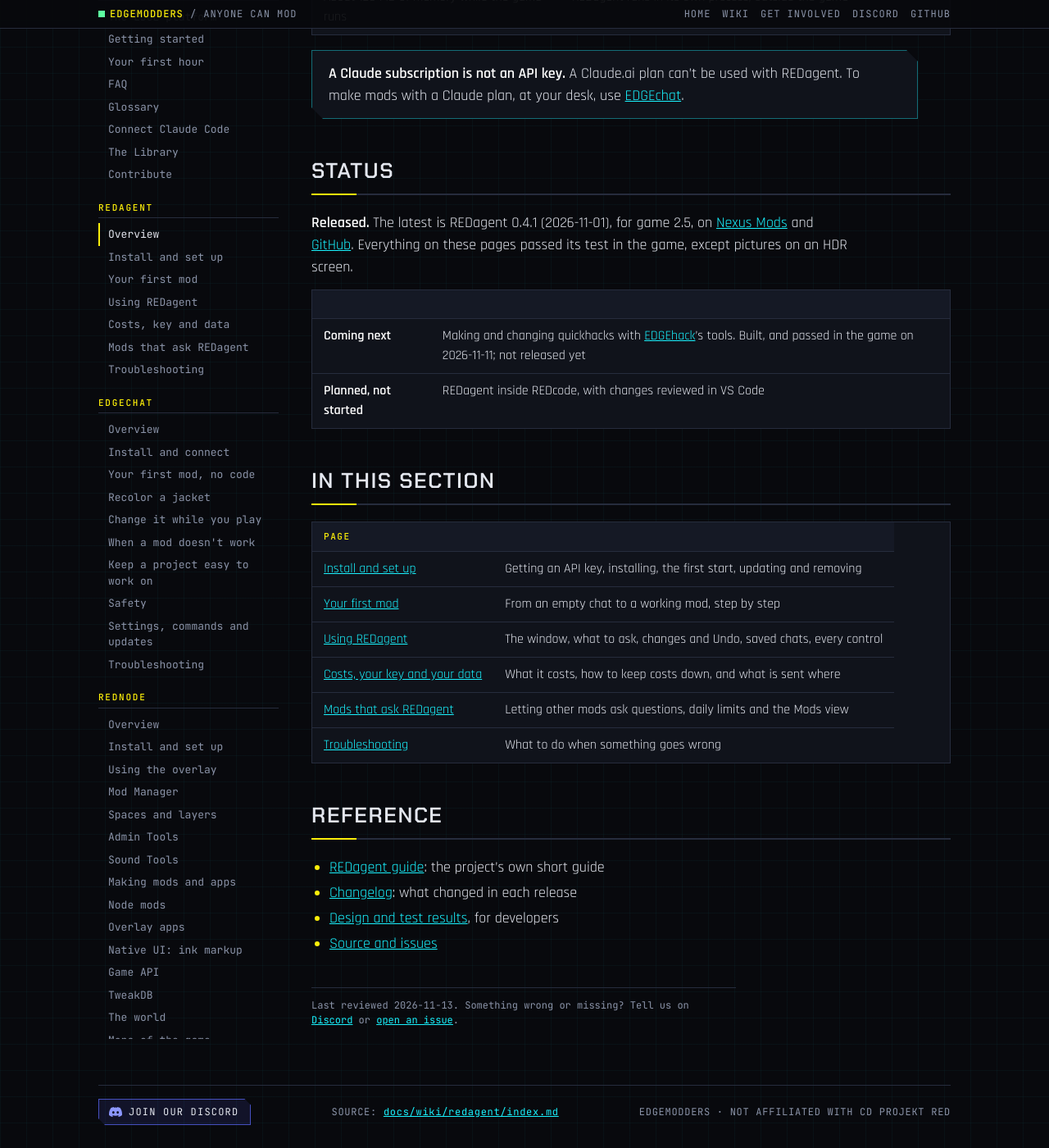
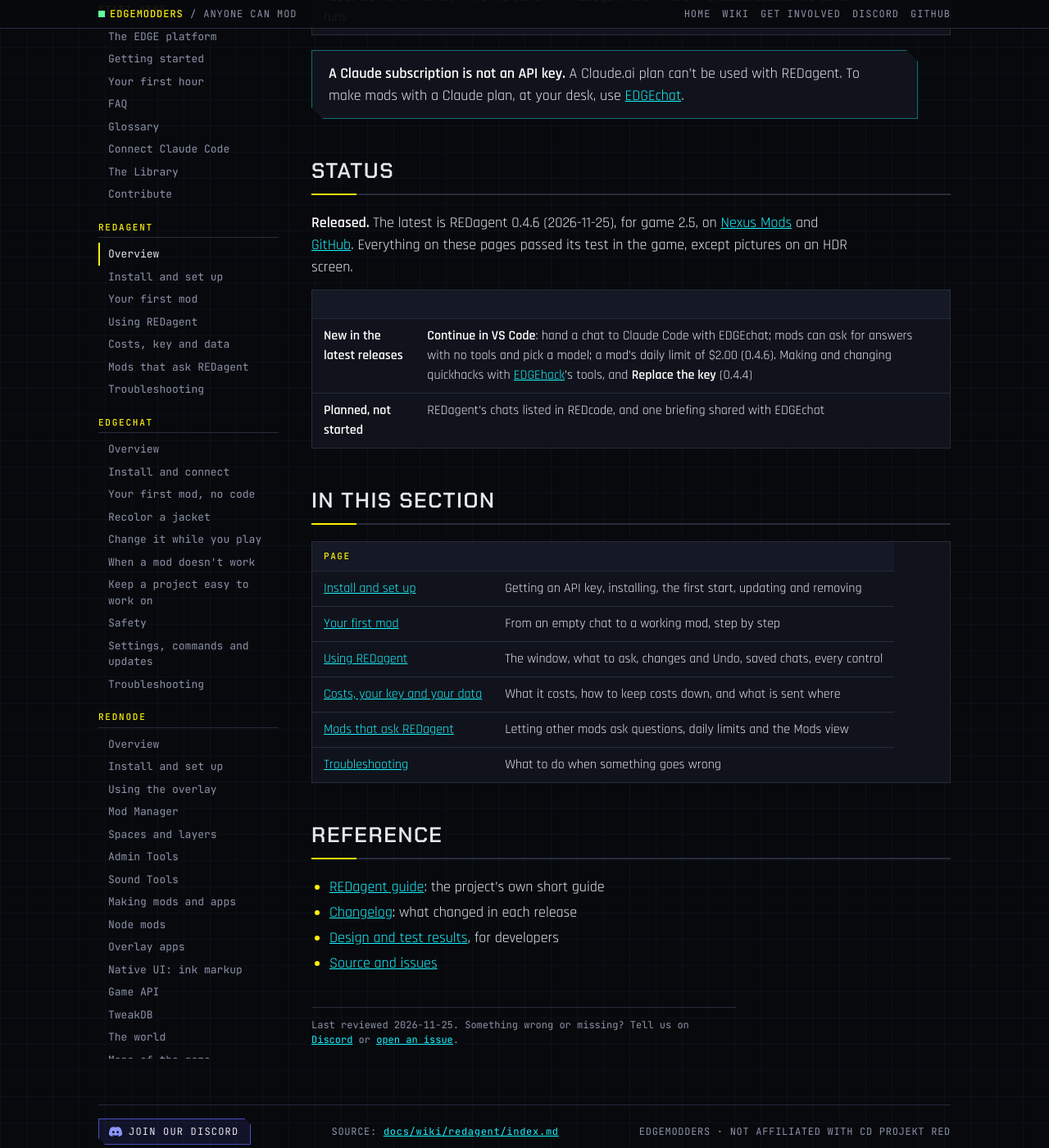
Before and after one commit to Edgemodders/EDGEweb, a Jekyll site: the page built from docs/wiki/redagent/index.md, in a window 1280 px wide and 1400 px high, scrolled down 2951 px. Shown: the whole window at 82% size. Built offline with Jekyll 4.4.1, drawn with Linux system fonts in a browser that asks for light colours.

Commit message:
Wiki: REDagent 0.4.6 (Continue in VS Code, mods' model and no tools, the $2.00 limit); dashboard
Co-Authored-By: Claude Opus 5.5 <noreply@anthropic.com>

```diff
--- a/docs/wiki/redagent/index.md
+++ b/docs/wiki/redagent/index.md
@@ -4,7 +4,7 @@ nav_title: Overview
 section: REDagent
 order: 0
 description: "REDagent, the modding agent inside Cyberpunk 2077, powered by Claude. What it does, what it can make, what it needs, and where to start."
-reviewed: 2026-11-13
+reviewed: 2026-11-25
 ---
 
 # RED<span class="y">agent</span>
@@ -62,12 +62,12 @@ One exception to know about: tools that other EDGE software gives it can change
 
 ## Status
 
-**Released.** The latest is REDagent 0.4.1 (2026-11-01), for game 2.5, on [Nexus Mods](https://www.nexusmods.com/cyberpunk2077/mods/35670) and [GitHub](https://github.com/Edgemodders/REDagent/releases). Everything on these pages passed its test in the game, except pictures on an HDR screen.
+**Released.** The latest is REDagent 0.4.6 (2026-11-25), for game 2.5, on [Nexus Mods](https://www.nexusmods.com/cyberpunk2077/mods/35670) and [GitHub](https://github.com/Edgemodders/REDagent/releases). Everything on these pages passed its test in the game, except pictures on an HDR screen.
 
 | | |
 |---|---|
-| **Coming next** | Making and changing quickhacks with [EDGEhack](../edgehack/)'s tools. Built, and passed in the game on 2026-11-11; not released yet |
-| **Planned, not started** | REDagent inside REDcode, with changes reviewed in VS Code |
+| **New in the latest releases** | **Continue in VS Code**: hand a chat to Claude Code with EDGEchat; mods can ask for answers with no tools and pick a model; a mod's daily limit of $2.00 (0.4.6). Making and changing quickhacks with [EDGEhack](../edgehack/)'s tools, and **Replace the key** (0.4.4) |
+| **Planned, not started** | REDagent's chats listed in REDcode, and one briefing shared with EDGEchat |
 
 ## In this section
 
```
Also changed, not shown: docs/wiki/redagent/costs.md (+2 -2 lines), docs/wiki/redagent/other-mods.md (+5 -4 lines), docs/wiki/redagent/using.md (+8 -2 lines).
